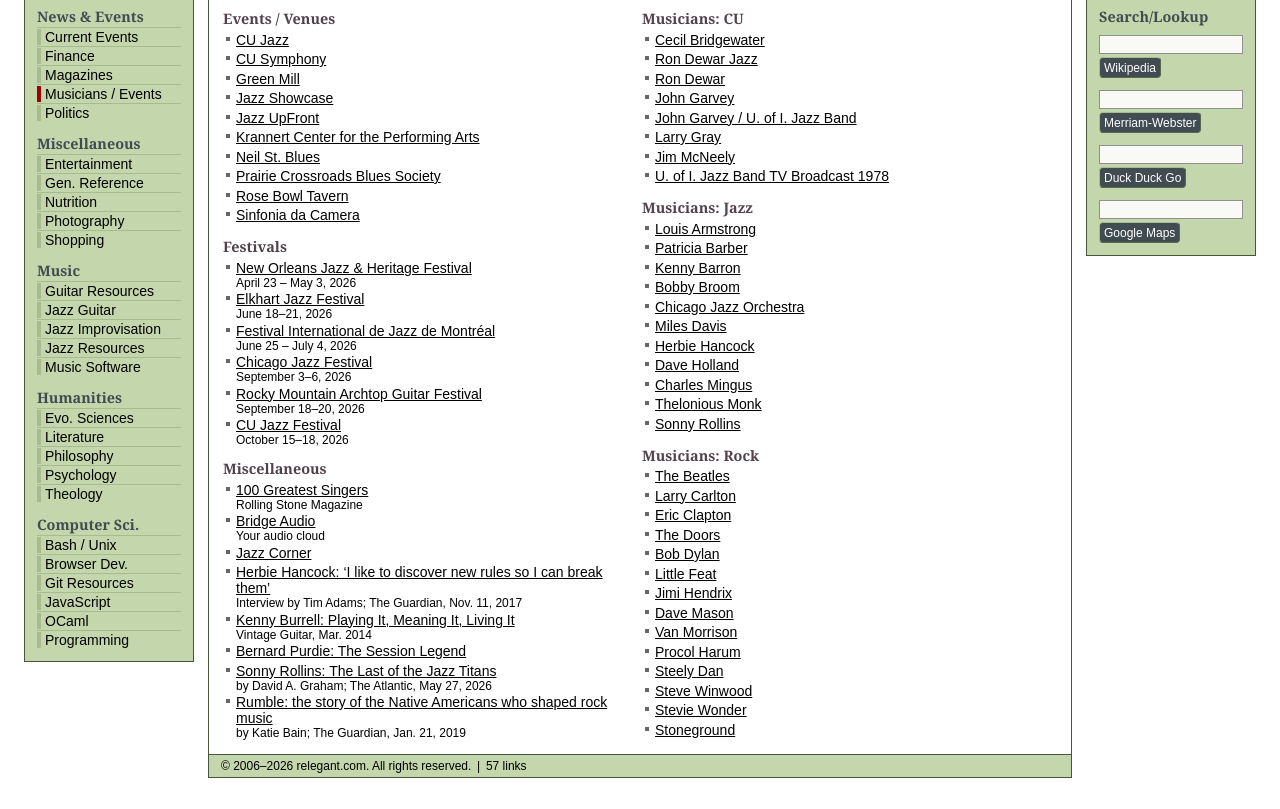
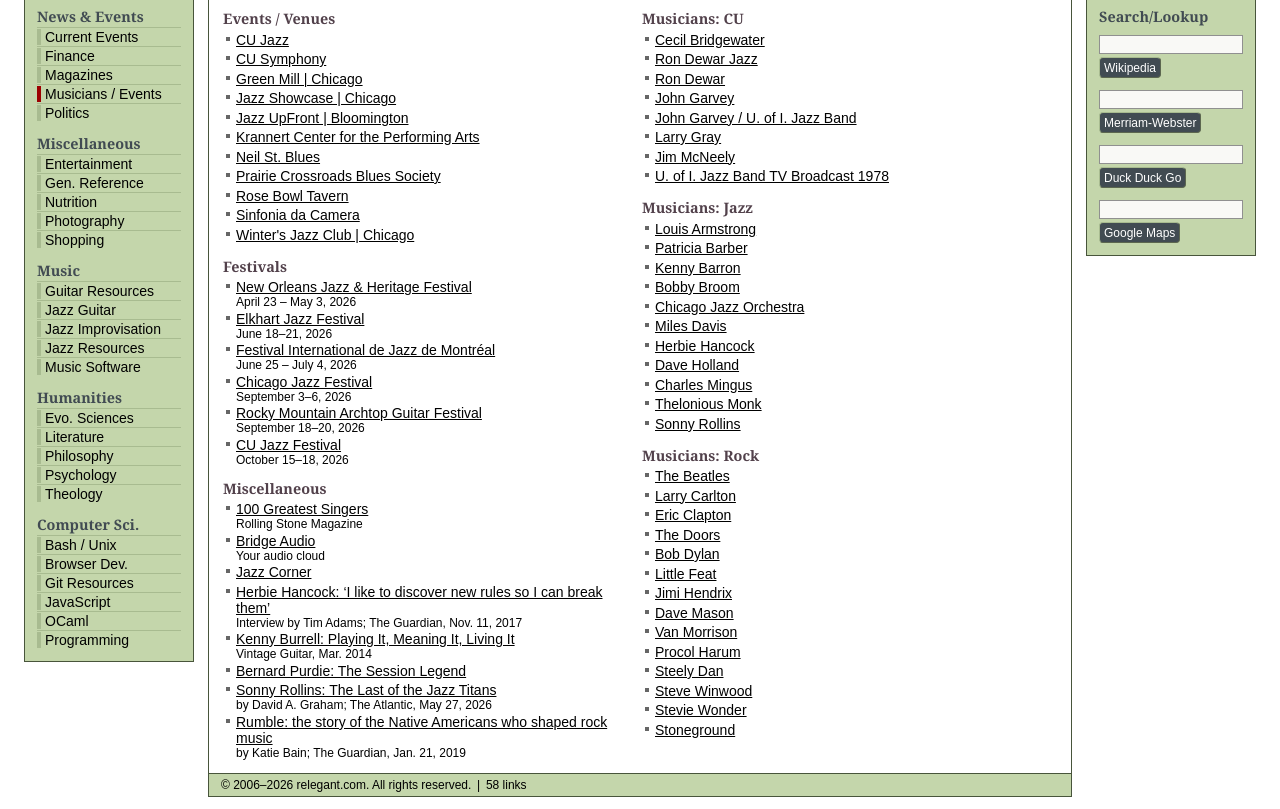
Before and after one commit to nhoyt/index, a plain HTML site: page musicians.html in a window 1280 px wide. Shown: the part 64-873 px from the top of the page. Drawn offline with Linux system fonts and the light colour scheme.

Commit message:
Content updates

```diff
--- a/musicians.html
+++ b/musicians.html
@@ -75,14 +75,15 @@
   <ul class="category" aria-labelledby="events-/-venues">
     <li><a href="http://www.cujazz.org/">CU Jazz</a></li>
     <li><a href="https://cusymphony.org">CU Symphony</a></li>
-    <li><a href="https://greenmilljazz.com/">Green Mill</a></li>
-    <li><a href="https://www.jazzshowcase.com/">Jazz Showcase</a></li>
-    <li><a href="https://www.jazzupfront.com">Jazz UpFront</a></li>
+    <li><a href="https://greenmilljazz.com/">Green Mill | Chicago</a></li>
+    <li><a href="https://www.jazzshowcase.com/">Jazz Showcase | Chicago</a></li>
+    <li><a href="https://www.jazzupfront.com">Jazz UpFront | Bloomington</a></li>
     <li><a href="https://krannertcenter.com/">Krannert Center for the Performing Arts</a></li>
     <li><a href="https://www.neilstblues.com">Neil St. Blues</a></li>
     <li><a href="https://www.prairiecrossroads.org/">Prairie Crossroads Blues Society</a></li>
     <li><a href="https://www.rosebowltavern.com/home#calendar-nav">Rose Bowl Tavern</a></li>
     <li><a href="https://www.sinfonia.illinois.edu">Sinfonia da Camera</a></li>
+    <li><a href="https://www.wintersjazzclub.com/">Winter's Jazz Club | Chicago</a></li>
   </ul>
   <h2 class="category" id="festivals">Festivals</h2>
   <ul class="category" aria-labelledby="festivals">
@@ -164,7 +165,7 @@
 </div>
 <!-- Footer -->
 <div id="footer" role="region" aria-label="footer">
-  <span>&copy; 2006&ndash;2026 relegant.com. All rights reserved.</span><!--&thinsp;&nbsp;|&nbsp;&thinsp;<span>✓ 14 Dec 2021</span>-->&thinsp;&nbsp;|&nbsp;&thinsp;<span>57 links</span>
+  <span>&copy; 2006&ndash;2026 relegant.com. All rights reserved.</span><!--&thinsp;&nbsp;|&nbsp;&thinsp;<span>✓ 14 Dec 2021</span>-->&thinsp;&nbsp;|&nbsp;&thinsp;<span>58 links</span>
 </div>
 </main>
 </div>
```
Also changed, not shown: index.html (+9 -1 lines), shopping.html (+4 -1 lines).
